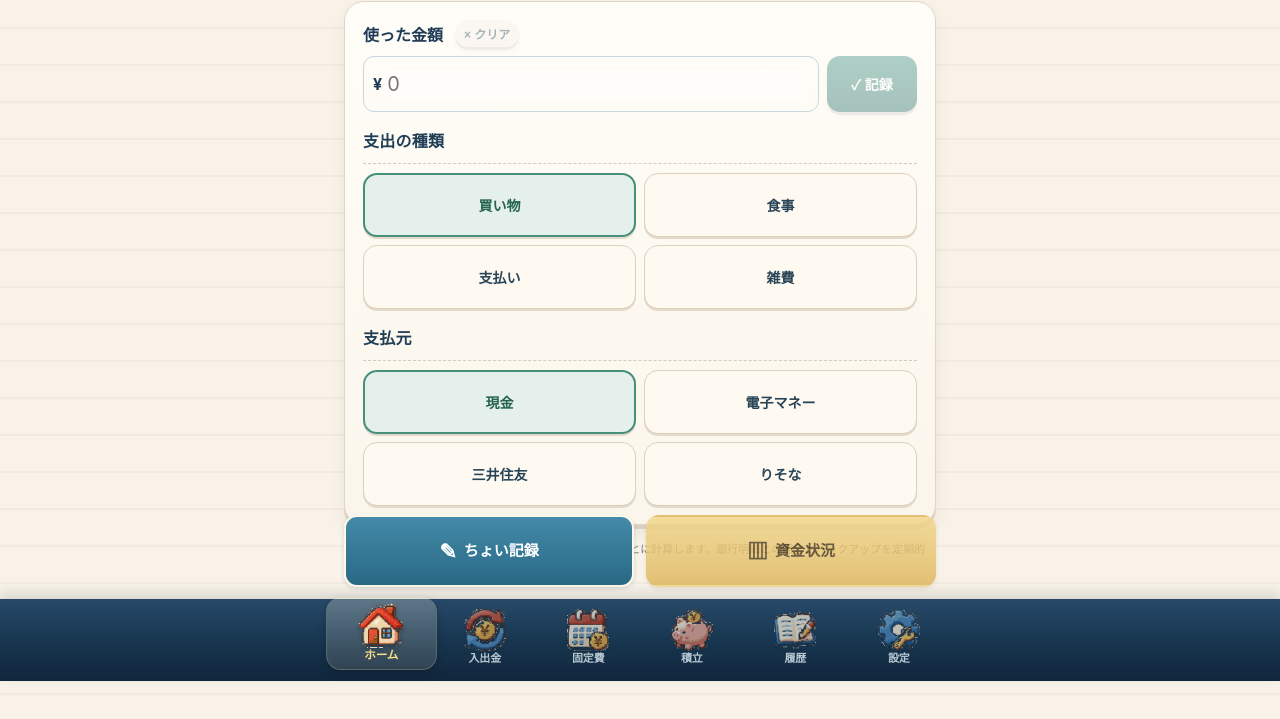
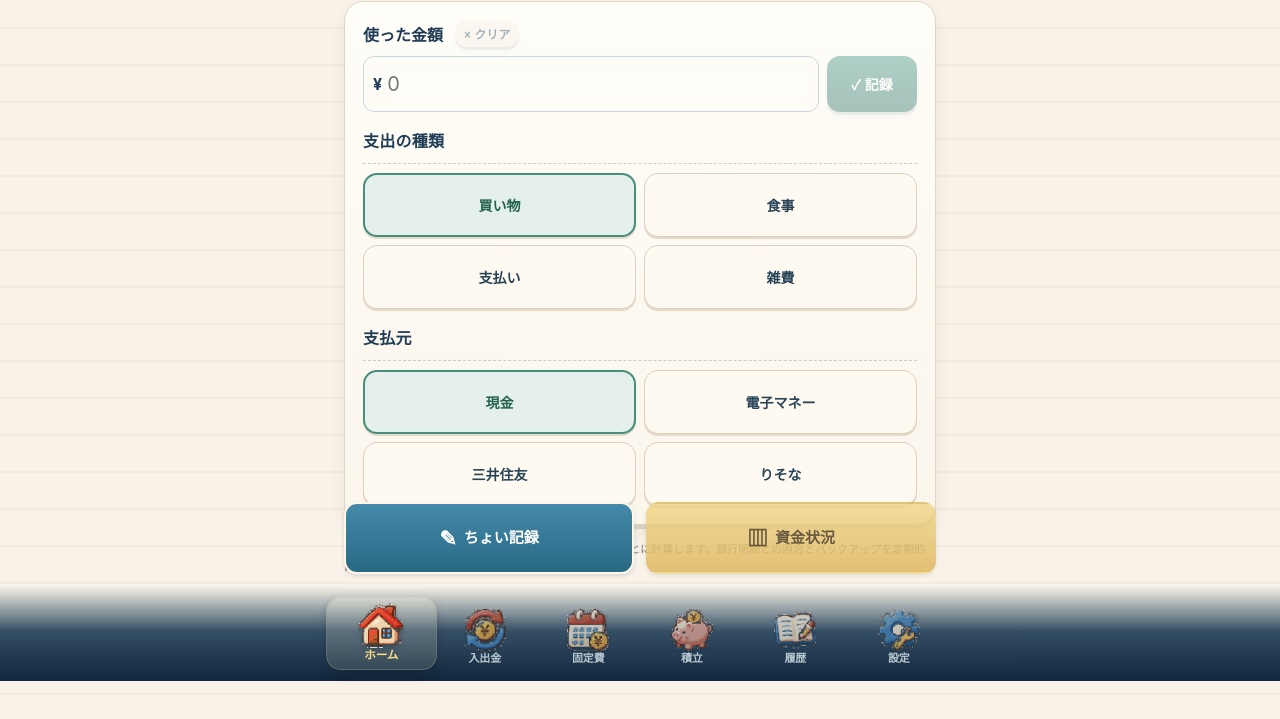
Before and after one commit to e87k118i-creator/takuwae, a plain HTML site: page index.html in a window 1280 px wide. Shown: the part 119-838 px from the top of the page. Drawn offline with Linux system fonts and the light colour scheme.

Commit message:
Blend bottom navy navigation into page with borderless transparent gradient

```diff
--- a/index.html
+++ b/index.html
@@ -145,7 +145,7 @@ input,select,textarea{background:#fffdf9;border-color:#cfc6b8;border-radius:11px
 .home-switch{padding:7px 9px 10px;background:#f8f0e4;border-top:1px solid #e7dac8;border-radius:16px 16px 0 0}
 .home-switch button:first-child.active{background:linear-gradient(#377c9b,#1e5977);color:#fff;box-shadow:0 2px 3px #163f5625}
 .home-switch button:nth-child(2).active{background:linear-gradient(#f0c95e,#dba93d);color:#533b0d;box-shadow:0 2px 3px #79601e22}
-.nav{background:linear-gradient(180deg,#274968 0%,#183751 48%,#10263c 100%);border-top:1px solid #284761;box-shadow:0 -5px 12px #16334528;padding-top:4px}
+.nav{background:linear-gradient(180deg,rgba(16,38,60,0) 0%,rgba(29,62,83,.38) 21%,rgba(24,55,81,.88) 48%,#10263c 100%);border-top:0;box-shadow:none;padding-top:18px}
 .nav-inner{gap:1px}
 .nav button{color:#f5f3e9;font-size:11px;font-weight:650;letter-spacing:-.02em;min-height:57px;padding:8px 0 6px;line-height:1.5;border-radius:11px;white-space:normal}
 .nav button:before{display:block;margin:0 auto 1px;font-size:23px;line-height:1.2;font-weight:400;color:#e8f3f5}
```
